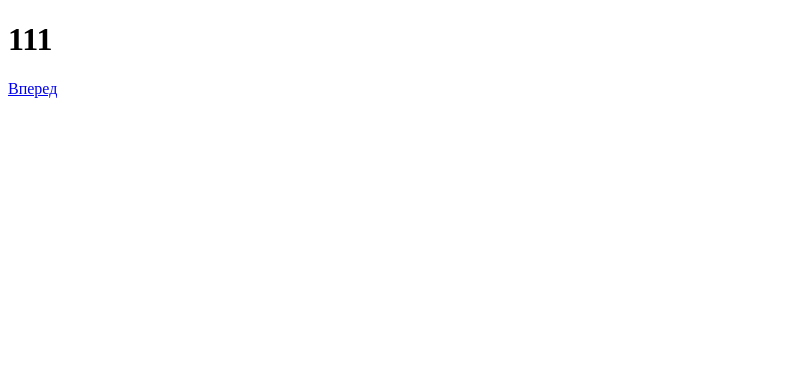
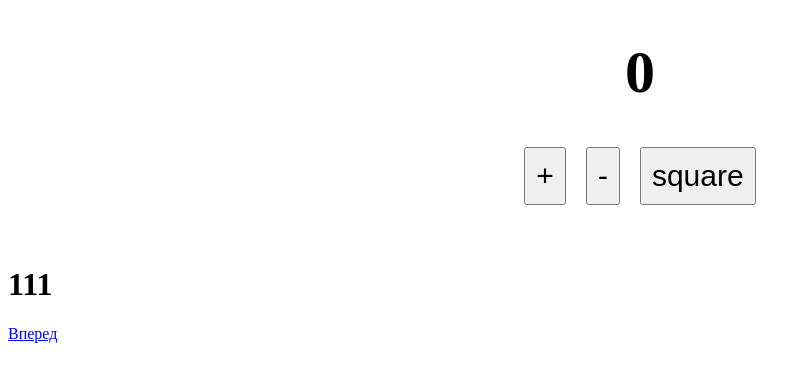
Before and after one commit to Respublicanec/countries-world, a Vue app: page / in a window 1280 px wide. Shown: the top 382 px of the page, without its empty margins (0-811 px from the left). Built offline with nearby package versions, Linux system fonts and the light colour scheme.

Commit message:
completed store

```diff
--- a/src/main.js
+++ b/src/main.js
@@ -1,7 +1,7 @@
 import { createApp } from "vue";
+import { createPinia } from "pinia";
+import router from "./router/index";
 import App from "./App.vue";
-import router from "./router/index";
-import { createPinia } from "pinia";
 
 const app = createApp(App);
 
--- a/src/pages/FullDescription.vue
+++ b/src/pages/FullDescription.vue
@@ -2,4 +2,5 @@
   <h1>222</h1>
   <router-link to="/">Назад</router-link>
 </template>
-<script></script>
+
+<script setup></script>
--- /dev/null
+++ b/src/pages/Layout.vue
@@ -0,0 +1,37 @@
+<template>
+  <div class="block">
+    <div class="count">{{ counter.count }}</div>
+    <div class="buttons">
+      <button @click="counter.addOne()">+</button>
+      <button @click="counter.minusOne()">-</button>
+      <button @click="counter.square()">square</button>
+    </div>
+  </div>
+  <router-view></router-view>
+</template>
+
+<script setup>
+import { useCounterStore } from "@/stores/common.js";
+
+const counter = useCounterStore();
+</script>
+
+<style>
+.block {
+  text-align: center;
+  padding: 30px;
+}
+.count {
+  font-size: 60px;
+  font-weight: bold;
+}
+
+.buttons {
+  padding-top: 30px;
+}
+.buttons button {
+  padding: 10px;
+  margin: 10px;
+  font-size: 30px;
+}
+</style>
--- /dev/null
+++ b/src/stores/common.js
@@ -0,0 +1,18 @@
+import { defineStore } from "pinia";
+
+export const useCounterStore = defineStore("counter", {
+  state: () => ({
+    count: 0,
+  }),
+  actions: {
+    addOne() {
+      this.count++;
+    },
+    minusOne() {
+      this.count--;
+    },
+    square() {
+      this.count = this.count * this.count;
+    },
+  },
+});
```
Also changed, not shown: src/router/index.js (+12 -5 lines).
